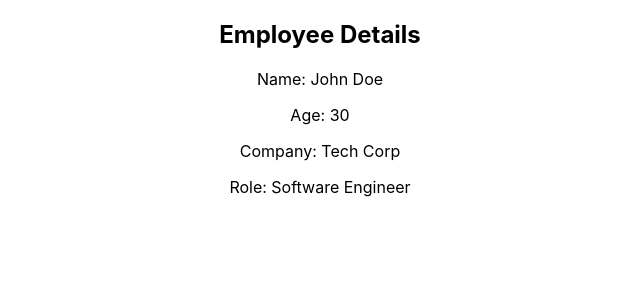
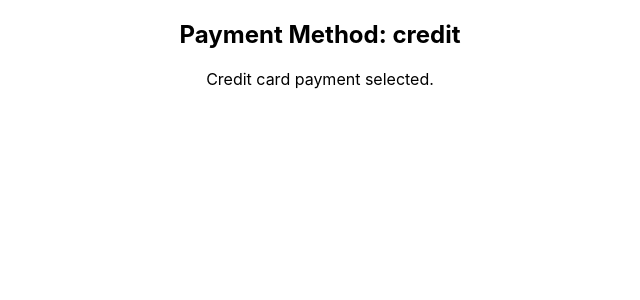
Before and after one commit to reyhane9015/Simple-projects, a React (Create React App) app: page / in a window 1280 px wide. Shown: the top 300 px of the page, without its empty margins (320-960 px from the left). Built offline with nearby package versions, Linux system fonts and the light colour scheme.

Commit message:
Literal Types added

```diff
--- a/src/App.tsx
+++ b/src/App.tsx
@@ -3,8 +3,8 @@
 
 // import CarComponet from "./CarComponent";
 // import StatusComponent from './StatusComponent';
-
-import EmployeeComponent from "./EmployeeComponent";
+// import EmployeeComponent from "./EmployeeComponent";
+import PaymentComponent from "./PaymentComponent";
 
 // Object Types**
 // const myCar = {
@@ -20,12 +20,15 @@
 
 
 // Intersection Types**
-const employee = {
-  name: 'John Doe',
-  age: 30,
-  company: 'Tech Corp',
-  role: 'Software Engineer',
-};
+// const employee = {
+//   name: 'John Doe',
+//   age: 30,
+//   company: 'Tech Corp',
+//   role: 'Software Engineer',
+// };
+
+// Literal Types**
+const payment = 'credit';
 
 
 const App: FC = () => {
@@ -33,7 +36,8 @@
     <div className="App">
       {/* <CarComponet  car={myCar} /> */}
       {/* <StatusComponent status={status} /> */}
-      <EmployeeComponent employee={employee} />
+      {/* <EmployeeComponent employee={employee} /> */}
+      <PaymentComponent payment={payment} />
     </div>
   );
 }
--- /dev/null
+++ b/src/PaymentComponent.tsx
@@ -0,0 +1,18 @@
+// src/App.tsx
+
+type PaymentMethod = 'credit' | 'debit' | 'cash';
+
+
+
+const PaymentComponent = ({ payment }: { payment: PaymentMethod }) => {
+  return (
+    <div>
+      <h2>Payment Method: {payment}</h2>
+      {payment === 'credit' && <p>Credit card payment selected.</p>}
+      {payment === 'debit' && <p>Debit card payment selected.</p>}
+      {payment === 'cash' && <p>Cash payment selected.</p>}
+    </div>
+  );
+};
+
+export default PaymentComponent;
```
